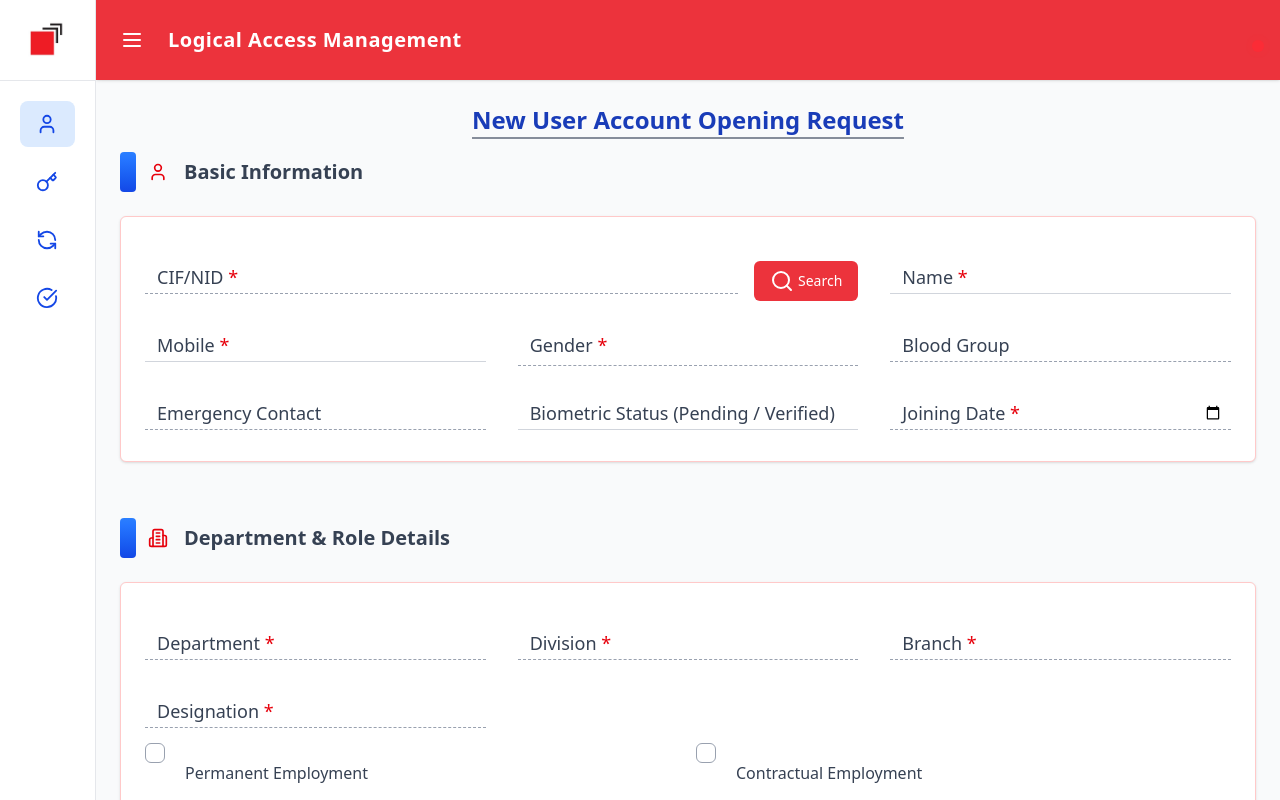
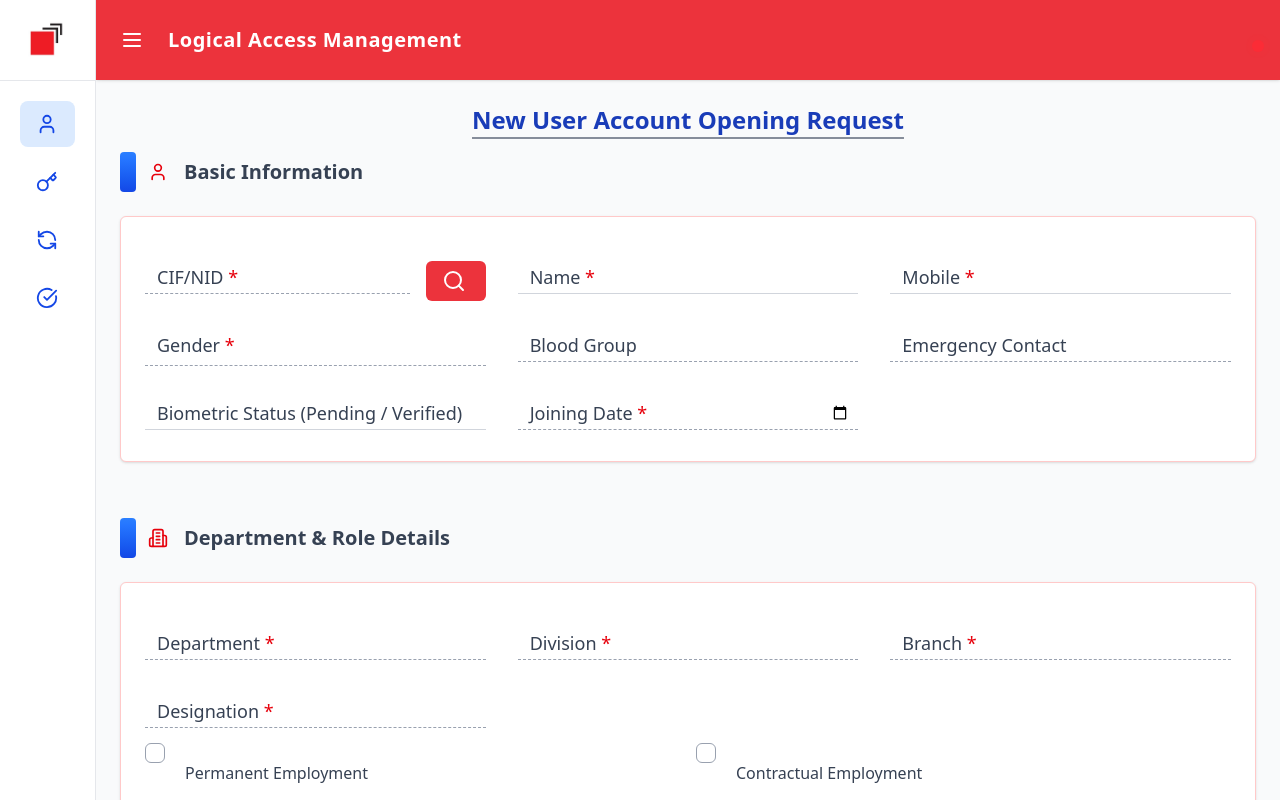
Before and after one commit to Nazmul-karim-tanvir-2nd/lamCodes, a React (Vite) app in the folder lamFrontend/: page / in a window 1280 px wide. Built offline with nearby package versions, Linux system fonts and the light colour scheme.

Commit message:
changed the design pattern

```diff
--- a/lamFrontend/src/pages/userAccount/UserAccountForm.jsx
+++ b/lamFrontend/src/pages/userAccount/UserAccountForm.jsx
@@ -77,7 +77,7 @@ const UserAccountForm = () => {
                 Basic Information
             </SectionTitle>
             <div className="bg-white rounded-md border border-red-200 px-6 py-6 grid grid-cols-1 md:grid-cols-3 gap-y-2 md:gap-y-2 gap-x-4 md:gap-x-8 mb-14 shadow">
-                <div className="md:col-span-2 flex gap-4">
+                <div className="md:col-span-1 flex gap-4">
                     <FloatingInput
                         label={<RequiredLabel>CIF/NID</RequiredLabel>}
                         name="cif"
@@ -89,7 +89,7 @@ const UserAccountForm = () => {
                         onClick={handleCIFSearch}
                         className="self-end bg-red-600/80 hover:bg-red-700 text-white px-4 py-2 rounded-md transition"
                     >
-                        <Search className="mr-1" /> Search
+                        <Search className="mr-1" />
                     </Button>
                 </div>
 
```
